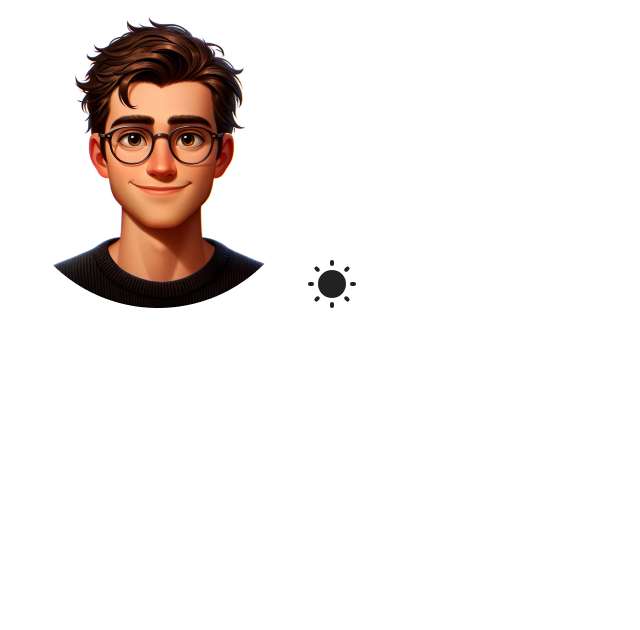
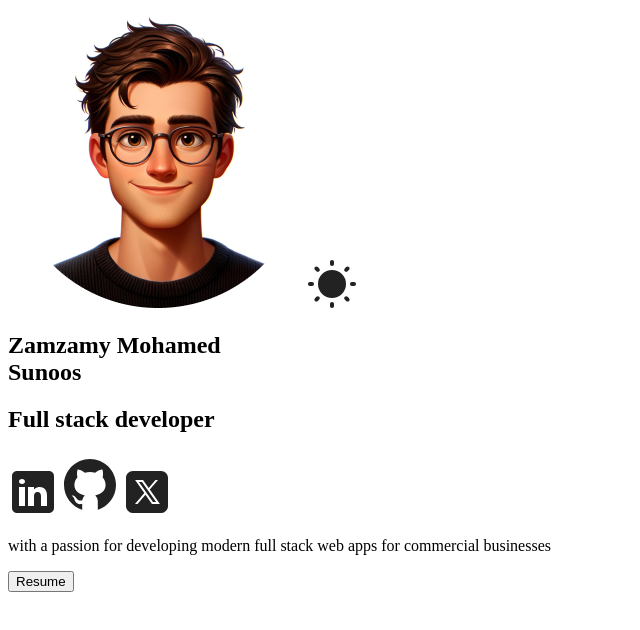
Before and after one commit to msunoosy/Portfolio, a React (Vite) app in the folder mohamed sunoos/: page / in a window 1280 px wide. Shown: the top 630 px of the page, without its empty margins (0-640 px from the left). Built offline with nearby package versions, Linux system fonts and the light colour scheme.

Commit message:
Hero component created without css

```diff
--- a/mohamed sunoos/src/sections/Hero/Hero.jsx
+++ b/mohamed sunoos/src/sections/Hero/Hero.jsx
@@ -1,18 +1,48 @@
-import styles from './HeroStyles.module.css'
-import heroImg from "../../assets/hero-img.png"
-import themeIcon from "../../assets/sun.svg"
-
-
+import styles from "./HeroStyles.module.css";
+import heroImg from "../../assets/hero-img.png";
+import themeIcon from "../../assets/sun.svg";
+import linkedinIcon from "../../assets/linkedin-light.svg"
+import GithubIcon from "../../assets/github-light.svg"
+import twitterIcon from "../../assets/twitter-light.svg"
+import cv from "../../assets/cv.pdf"
 
 function Hero() {
-  return <section id='hero' className={styles.container} >
-    <div className={styles.classModeContainer}>
-      <img className={styles.hero} src={heroImg} alt='Profile pic of sunoos'></img>
+  return (
+    <section id="hero" className={styles.container}>
+      <div className={styles.classModeContainer}>
+        <img
+          className={styles.hero}
+          src={heroImg}
+          alt="Profile pic of sunoos"
+        ></img>
+        <img src={themeIcon}></img>
+      </div>
+      <div className={styles.info}>
+      <h1>Zamzamy Mohamed<br/>Sunoos</h1>
+      <h2>Full stack developer</h2>
+      <span>
+        <a href="https://www.linkedin.com/" target="_blank">
+        <img src={linkedinIcon}></img>
+        </a>
+        <a href="https://www.linkedin.com/" target="_blank">
+        <img src={GithubIcon}></img>
+        </a>
+        <a href="https://www.linkedin.com/" target="_blank">
+        <img src={twitterIcon}></img>
+        </a>
+      </span>
+    <p>
+      with a passion for developing modern full stack web apps for commercial businesses
+    </p>
+    <a href={cv} download>
+      <button className="hover">
+     Resume
+      </button>
 
-      <img src={themeIcon}>
-      </img>
-    </div>
+    </a>
+      </div>
     </section>
+  );
 }
 
-export default Hero
+export default Hero;
```
